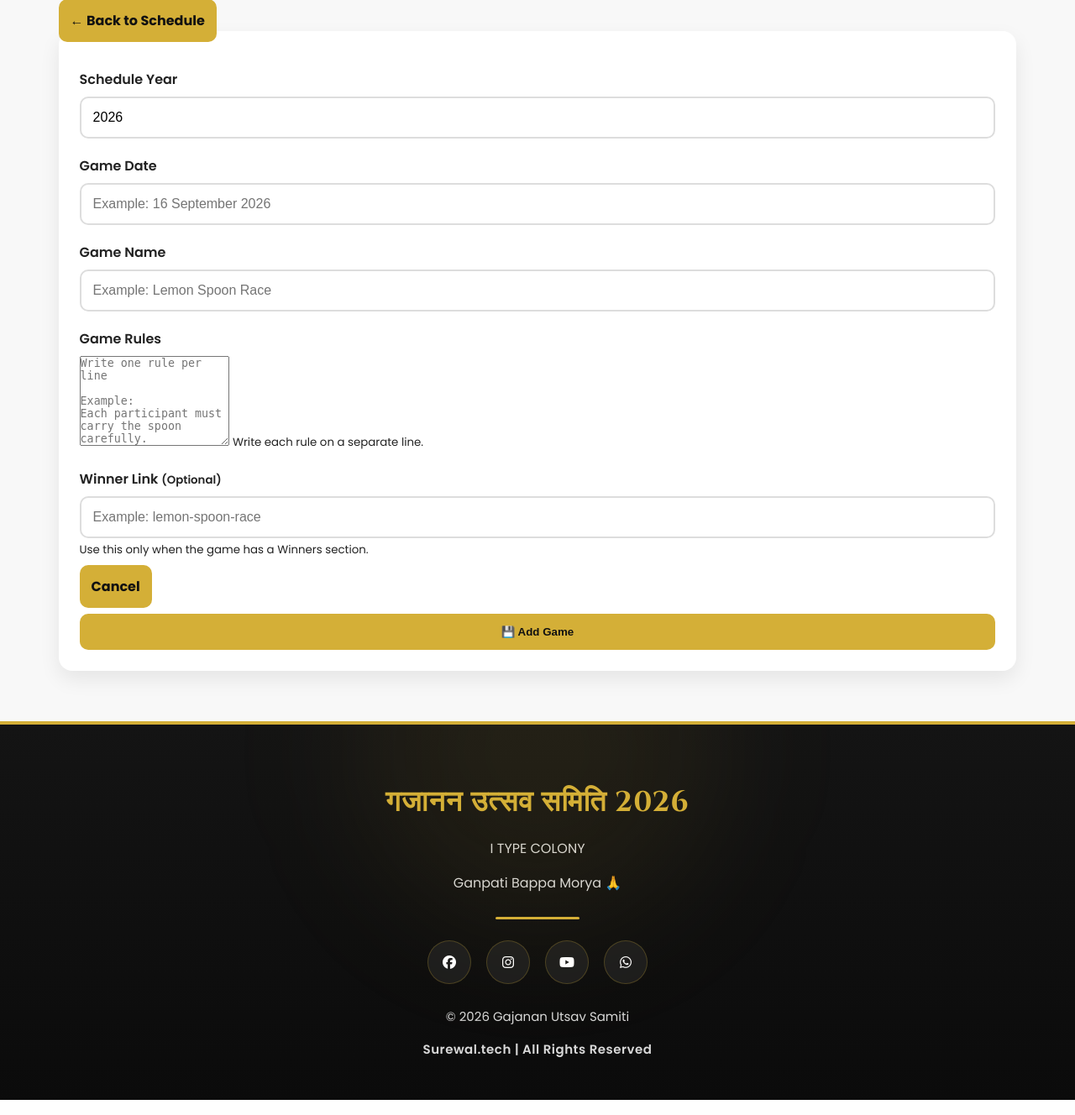
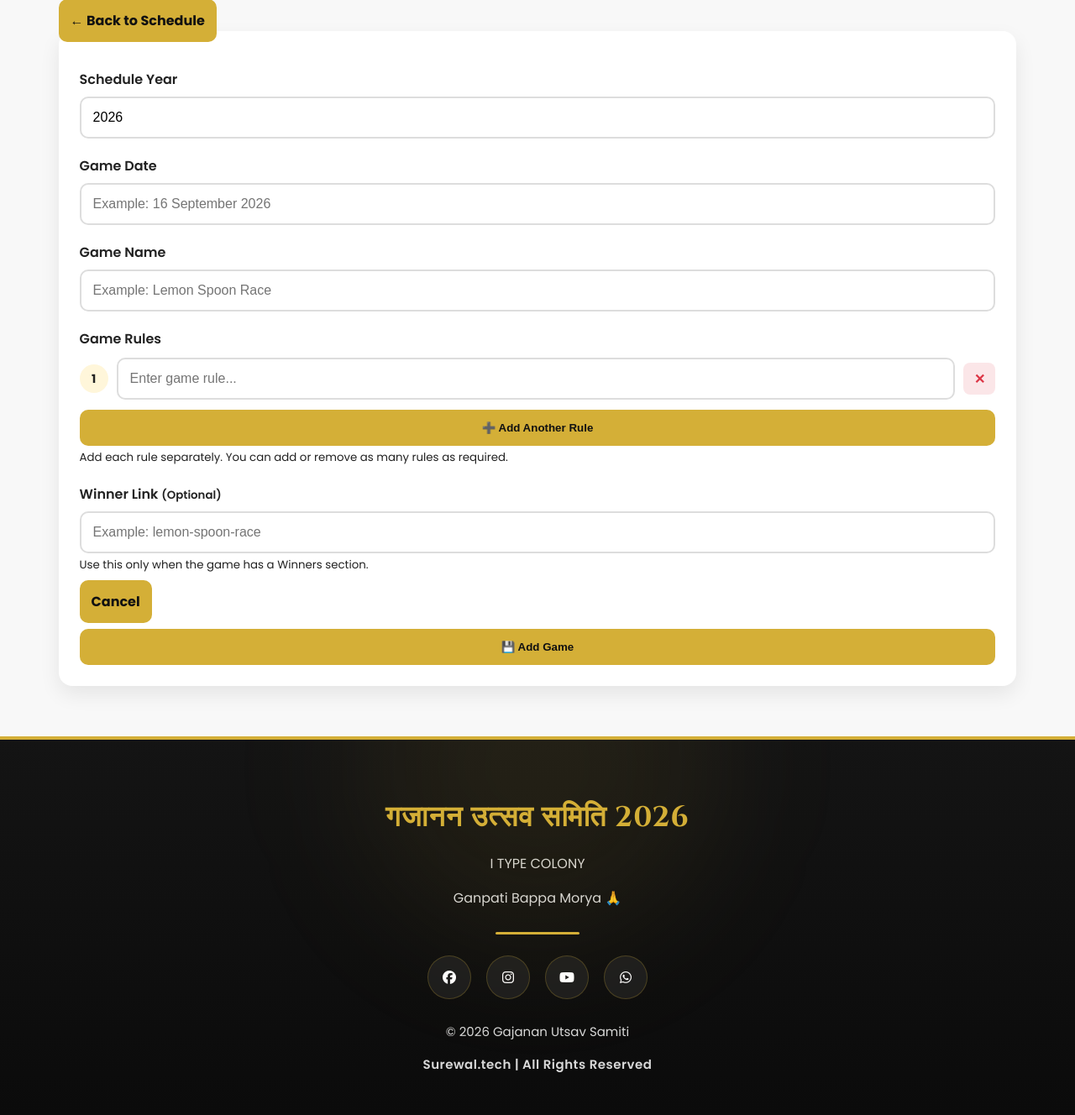
Before and after one commit to MohitSurewal/gajanan-utsav, a Flask app: page /admin/schedule/game/add in a window 1280 px wide. Shown: the part 204-1532 px from the top of the page at 84% size. Run offline with Flask 3, Linux system fonts and the light colour scheme; the visitor is signed in with stand-in values (Sample User, id 1); parts of the project's set-up code (start-up, migrations or seed data) failed here and were passed over; some libraries are stand-ins or nearby versions.

Commit message:
Refactor add_schedule_game.html with rule builder

```diff
--- a/templates/admin/add_schedule_game.html
+++ b/templates/admin/add_schedule_game.html
@@ -50,7 +50,10 @@ Add Game | Schedule Manager
 
         <div class="admin-card committee-form-card">
 
-            <form method="POST">
+            <form
+                method="POST"
+                id="addGameForm"
+            >
 
                 <input
                     type="hidden"
@@ -116,28 +119,77 @@ Add Game | Schedule Manager
                 </div>
 
 
-                <!-- RULES -->
+                <!-- =================================================
+                     GAME RULES
+                ================================================== -->
 
                 <div class="form-group">
 
-                    <label for="rules">
+                    <label>
                         Game Rules
                     </label>
+
+
+                    <!--
+                        Hidden field.
+
+                        JavaScript will collect all rule inputs
+                        and send them to Flask as newline-separated
+                        rules, exactly as the existing backend expects.
+                    -->
 
                     <textarea
                         id="rules"
                         name="rules"
-                        rows="7"
-                        placeholder="Write one rule per line
-
-Example:
-Each participant must carry the spoon carefully.
-No running is allowed.
-The first participant to finish wins."
+                        hidden
                     ></textarea>
 
+
+                    <div
+                        id="rulesContainer"
+                        class="rules-builder"
+                    >
+
+                        <div class="rule-row">
+
+                            <span class="rule-number">
+                                1
+                            </span>
+
+                            <input
+                                type="text"
+                                class="rule-input"
+                                placeholder="Enter game rule..."
+                                autocomplete="off"
+                            >
+
+                            <button
+                                type="button"
+                                class="rule-remove"
+                                onclick="removeRule(this)"
+                                aria-label="Remove rule"
+                                title="Remove rule"
+                            >
+                                ✕
+                            </button>
+
+                        </div>
+
+                    </div>
+
+
+                    <button
+                        type="button"
+                        class="admin-btn secondary add-rule-btn"
+                        onclick="addRule()"
+                    >
+                        ➕ Add Another Rule
+                    </button>
+
+
                     <small>
-                        Write each rule on a separate line.
+                        Add each rule separately. You can add or remove
+                        as many rules as required.
                     </small>
 
                 </div>
@@ -199,4 +251,248 @@ The first participant to finish wins."
 
 </section>
 
+
+<!-- =========================================================
+     RULE BUILDER
+========================================================= -->
+
+<style>
+
+.rules-builder {
+    display: flex;
+    flex-direction: column;
+    gap: 10px;
+    margin-top: 10px;
+    width: 100%;
+}
+
+.rule-row {
+    display: flex;
+    align-items: center;
+    gap: 10px;
+    width: 100%;
+}
+
+.rule-number {
+    flex: 0 0 34px;
+
+    width: 34px;
+    height: 34px;
+
+    display: flex;
+    align-items: center;
+    justify-content: center;
+
+    border-radius: 50%;
+
+    font-weight: 700;
+    font-size: 14px;
+
+    background: rgba(255, 193, 7, 0.15);
+}
+
+.rule-input {
+    flex: 1;
+    min-width: 0;
+}
+
+.rule-remove {
+    flex: 0 0 38px;
+
+    width: 38px;
+    height: 38px;
+
+    border: none;
+    border-radius: 8px;
+
+    cursor: pointer;
+
+    font-size: 16px;
+    font-weight: 700;
+
+    background: rgba(220, 53, 69, 0.12);
+    color: #dc3545;
+}
+
+.rule-remove:hover {
+    background: rgba(220, 53, 69, 0.20);
+}
+
+.add-rule-btn {
+    margin-top: 12px;
+}
+
+
+@media (max-width: 600px) {
+
+    .rule-row {
+        gap: 7px;
+    }
+
+    .rule-number {
+        flex: 0 0 30px;
+
+        width: 30px;
+        height: 30px;
+
+        font-size: 13px;
+    }
+
+    .rule-remove {
+        flex: 0 0 34px;
+
+        width: 34px;
+        height: 34px;
+    }
+
+}
+
+</style>
+
+
+<!-- =========================================================
+     JAVASCRIPT
+========================================================= -->
+
+<script>
+
+function updateRuleNumbers() {
+
+    const rows =
+        document.querySelectorAll(".rule-row");
+
+    rows.forEach(function(row, index) {
+
+        const number =
+            row.querySelector(".rule-number");
+
+        if (number) {
+            number.textContent = index + 1;
+        }
+
+    });
+
+}
+
+
+function addRule() {
+
+    const container =
+        document.getElementById("rulesContainer");
+
+    const row =
+        document.createElement("div");
+
+    row.className = "rule-row";
+
+    row.innerHTML = `
+        <span class="rule-number"></span>
+
+        <input
+            type="text"
+            class="rule-input"
+            placeholder="Enter game rule..."
+            autocomplete="off"
+        >
+
+        <button
+            type="button"
+            class="rule-remove"
+            onclick="removeRule(this)"
+            aria-label="Remove rule"
+            title="Remove rule"
+        >
+            ✕
+        </button>
+    `;
+
+    container.appendChild(row);
+
+    updateRuleNumbers();
+
+    const input =
+        row.querySelector(".rule-input");
+
+    if (input) {
+        input.focus();
+    }
+
+}
+
+
+function removeRule(button) {
+
+    const container =
+        document.getElementById("rulesContainer");
+
+    const rows =
+        container.querySelectorAll(".rule-row");
+
+    /*
+        Keep at least one rule input available.
+    */
+
+    if (rows.length <= 1) {
+
+        const input =
+            rows[0].querySelector(".rule-input");
+
+        if (input) {
+            input.value = "";
+            input.focus();
+        }
+
+        return;
+    }
+
+
+    button.closest(".rule-row").remove();
+
+    updateRuleNumbers();
+
+}
+
+
+document.getElementById("addGameForm").addEventListener(
+    "submit",
+    function() {
+
+        const inputs =
+            document.querySelectorAll(".rule-input");
+
+        const rules = [];
+
+
+        inputs.forEach(function(input) {
+
+            const value =
+                input.value.trim();
+
+            if (value) {
+                rules.push(value);
+            }
+
+        });
+
+
+        /*
+            Convert separate rule boxes into the format
+            already supported by Flask:
+
+            Rule 1
+            Rule 2
+            Rule 3
+        */
+
+        document.getElementById("rules").value =
+            rules.join("\n");
+
+    }
+);
+
+
+updateRuleNumbers();
+
+</script>
+
 {% endblock %}
```
